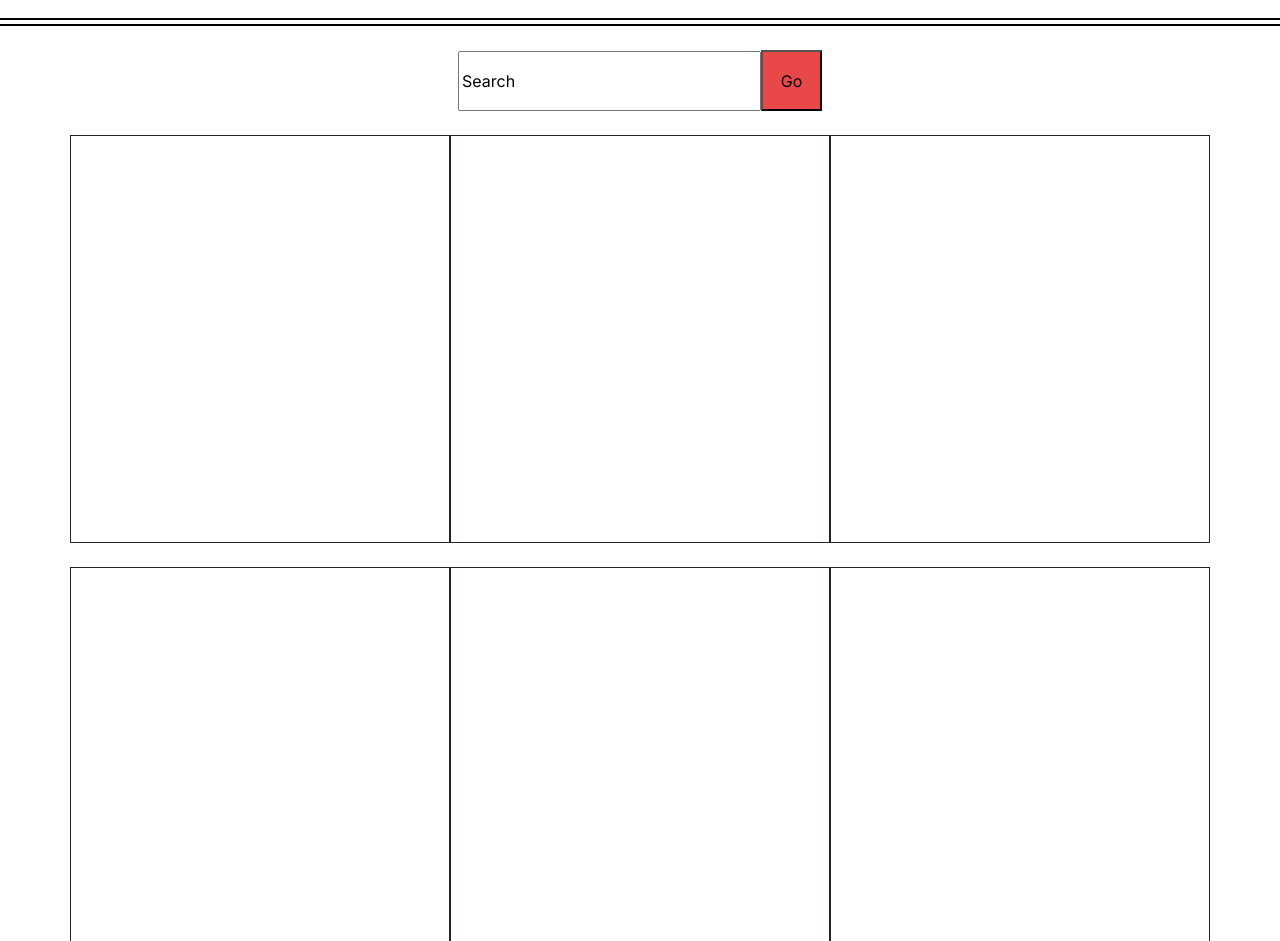
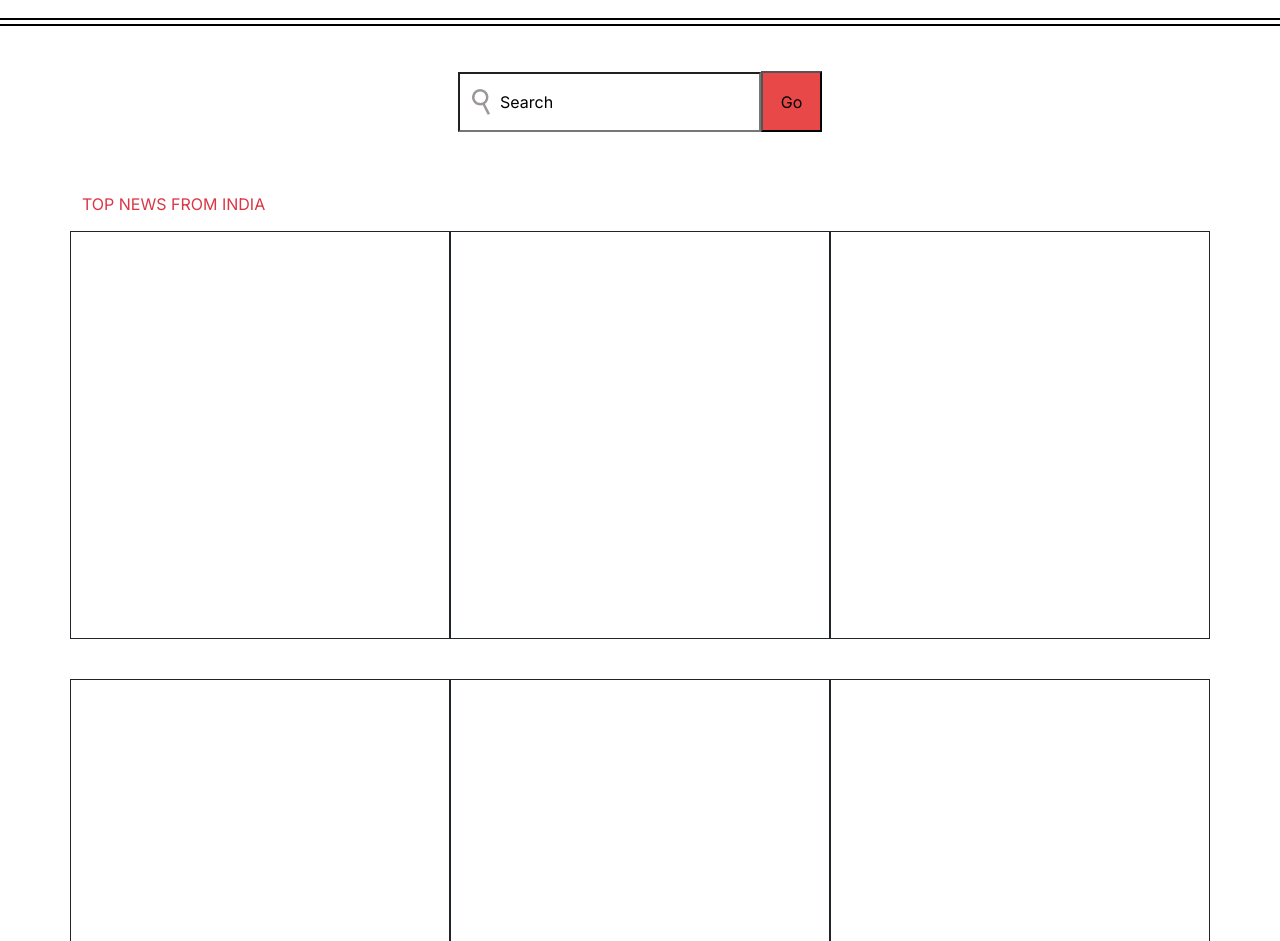
Before and after one commit to GrecyUmke/New_API_project, a Next.js app: page / in a window 1280 px wide. Shown: the part 111-1052 px from the top of the page. Built offline with nearby package versions, Linux system fonts and the light colour scheme.

Commit message:
All inlie css remove and give the css

```diff
--- a/app/Headlines.js
+++ b/app/Headlines.js
@@ -4,16 +4,19 @@ import "bootstrap/dist/css/bootstrap.css";
 const Headlines = () =>{
     return(
         <div className="container">
-            <div className="row newsline">
-                <div className="col-md-4 mt-4 border border-dark headlinebox"></div>
-                <div className="col-md-4 mt-4 border border-dark headlinebox"></div>
-                <div className="col-md-4 mt-4 border border-dark headlinebox"></div>
-                <div className="col-md-4 mt-4 border border-dark headlinebox"></div>
-                <div className="col-md-4 mt-4 border border-dark headlinebox"></div>
-                <div className="col-md-4 mt-4 border border-dark headlinebox"></div>
-                <div className="col-md-4 mt-4 border border-dark headlinebox"></div>
-                <div className="col-md-4 mt-4 border border-dark headlinebox"></div>
-                <div className="col-md-4 mt-4 border border-dark headlinebox"></div>
+            <div className="text-danger headtext">
+                <span>TOP NEWS FROM INDIA</span>
+            </div>
+            <div className="row">
+                <div className="col-md-4 border border-dark headlinebox"></div>
+                <div className="col-md-4 border border-dark headlinebox"></div>
+                <div className="col-md-4 border border-dark headlinebox"></div>
+                <div className="col-md-4 border border-dark headlinebox"></div>
+                <div className="col-md-4 border border-dark headlinebox"></div>
+                <div className="col-md-4 border border-dark headlinebox"></div>
+                <div className="col-md-4 border border-dark headlinebox"></div>
+                <div className="col-md-4 border border-dark headlinebox"></div>
+                <div className="col-md-4 border border-dark headlinebox"></div>
             </div>
         </div>
     )
--- a/app/Search.js
+++ b/app/Search.js
@@ -5,11 +5,10 @@ import "bootstrap/dist/css/bootstrap.css";
 const Search = () =>{
     return(
         <div className="container">
-            <div className="row align-item-center">
-                <div className="text-center mt-4">
-                    <input type="text" value="Search" id="search" style={{height:"60px", width:"303px" }}/>
-                    <input type="submit" value="Go" id="button" style={{height:"61px", width:"61px" ,background:"#E84848"}}/>
-                    <div id="box"></div>
+            <div className="row">
+                <div className="text-center">
+                    <input type="text" value="Search" id="search" className="searchbox"/>
+                    <input type="submit" value="Go" id="button" className="gobutton"/>
                 </div>
             </div>
         </div>
--- a/app/globals.css
+++ b/app/globals.css
@@ -38,10 +38,31 @@ font-size: 16px;
 line-height: 140%;
 }
 
-.newsline{
-  margin-top:40px;
+.headlinebox{
+  height:408px;
+  margin-top:20px;
+  margin-bottom:40px;
 }
 
-.headlinebox{
-  height:408px;
+.searchbox{
+  height:60px;
+  width:303px;
+  margin-top:45px;
+  margin-bottom:45px;
+  background-image:url("/Frame 15.png");
+  background-repeat:no-repeat;
+  padding-left:40px;
+  background-position:5px center;
 }
+
+.gobutton{
+  height:61px;
+  width:61px;
+  background:#E84848;
+  margin-top:45px;
+  margin-bottom:45px;
+}
+.headtext{
+  margin-top:15px;
+  margin-bottom:15px;
+}
```
Also changed, not shown: public/Frame 15.png (added).
